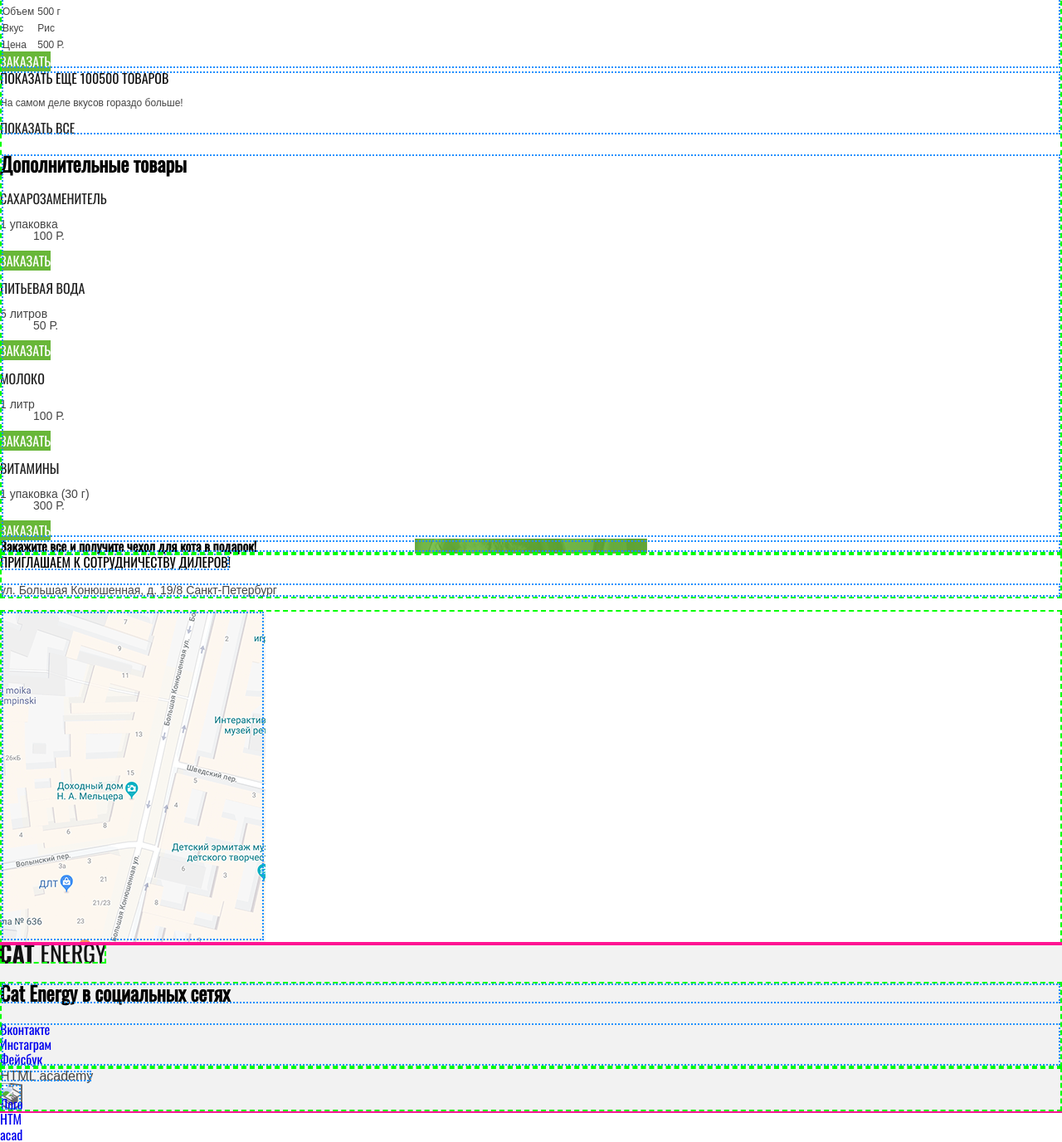
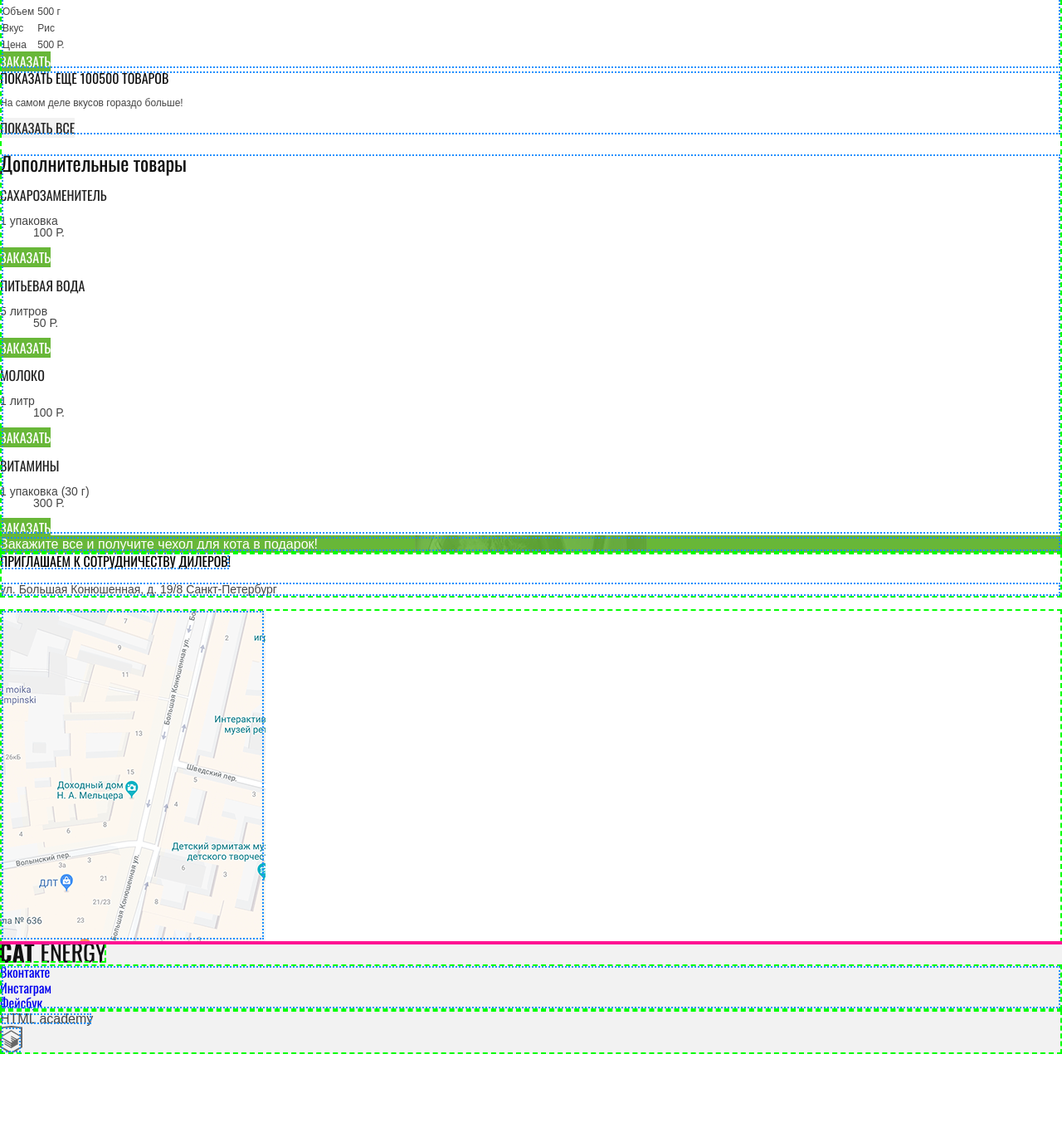
Before and after one commit to IrKey11/152489-cat-energy, a website: page source/catalog.html in a window 1280 px wide. Shown: the part 2062-3438 px from the top of the page at 83% size. After the commit the page ends 3332 px from the top, so only its background shows below. Drawn offline with nearby package versions, Linux system fonts and the light colour scheme; files that its build step writes are made by us from their sources.

Commit message:
Добавляет базовые стили блоку акции на странице каталога

```diff
--- a/source/catalog.html
+++ b/source/catalog.html
@@ -184,10 +184,10 @@
       <section class="more-products">
         <b class="more-product__all-goods">Показать еще 100500 товаров</b>
         <p class="more-product__slogan">На самом деле вкусов гораздо больше!</p>
-        <a class="more-product__button button" href="#">Показать все</a>
+        <a class="more-product__button button button--theme-grey" href="#">Показать все</a>
       </section>
       <section class="additional-products">
-        <h2>Дополнительные товары</h2>
+        <h2 class="additional-products__title">Дополнительные товары</h2>
         <ul class="additional-products__list">
           <li class="additional-products__item">
             <h3 class="additional-products__heading">Сахарозаменитель</h3>
@@ -239,7 +239,7 @@
   <footer class="page-footer">
     <img class="page-footer__logo" src="img/logo-footer.svg" width="128" height="24" alt="Логотип Cat Energy">
     <section class="page-footer__social social">
-      <h2 class="vissualy-hidden">Cat Energy в социальных сетях</h2>
+      <h2 class="visually-hidden">Cat Energy в социальных сетях</h2>
       <ul class="social__list">
         <li class="social__item">
           <a class="social__link social__link--vkontakte" href="#">Вконтакте</a>
@@ -254,7 +254,7 @@
     </section>
     <section class="page-footer__copyright copyright">
       <b class="copyright__text">HTML academy</b>
-      <a class="copyright__link" href="https://htmlacademy.ru/intensive/adaptive"><img class="copyright__logo" src="#" width="" height="" alt="Логотип HTML academy"></a>
+      <a class="copyright__link" href="https://htmlacademy.ru/intensive/adaptive"><span class="visually-hidden">Ссылка на сайт HTML academy</span></a>
     </section>
   </footer>
 
--- a/source/less/blocks/promo.less
+++ b/source/less/blocks/promo.less
@@ -1,5 +1,14 @@
 .promo {
+  background-color: #68b738;
   background-image: url(../img/gift-photo-mobile@1x.jpg);
   background-repeat: no-repeat;
   background-position: center;
 }
+
+.promo__slogan {
+  font-family: @ffam-content;
+  font-size: 16px;
+  line-height: 20px;
+  font-weight: 200;
+  color: #ffffff;
+}
```
